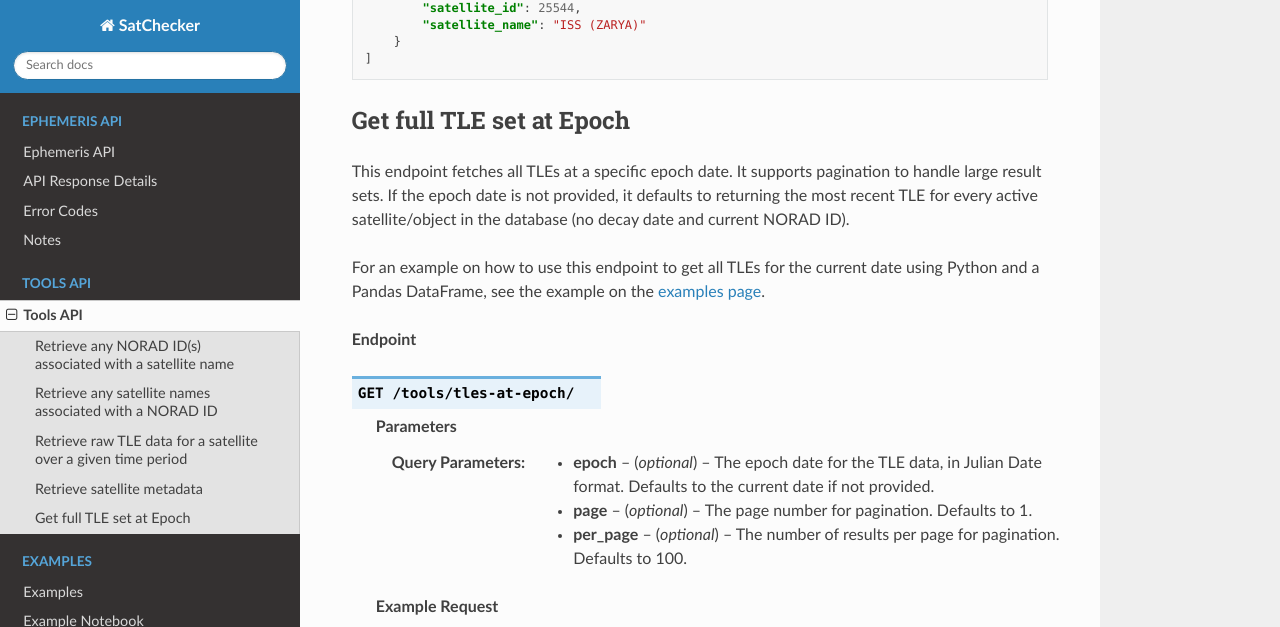
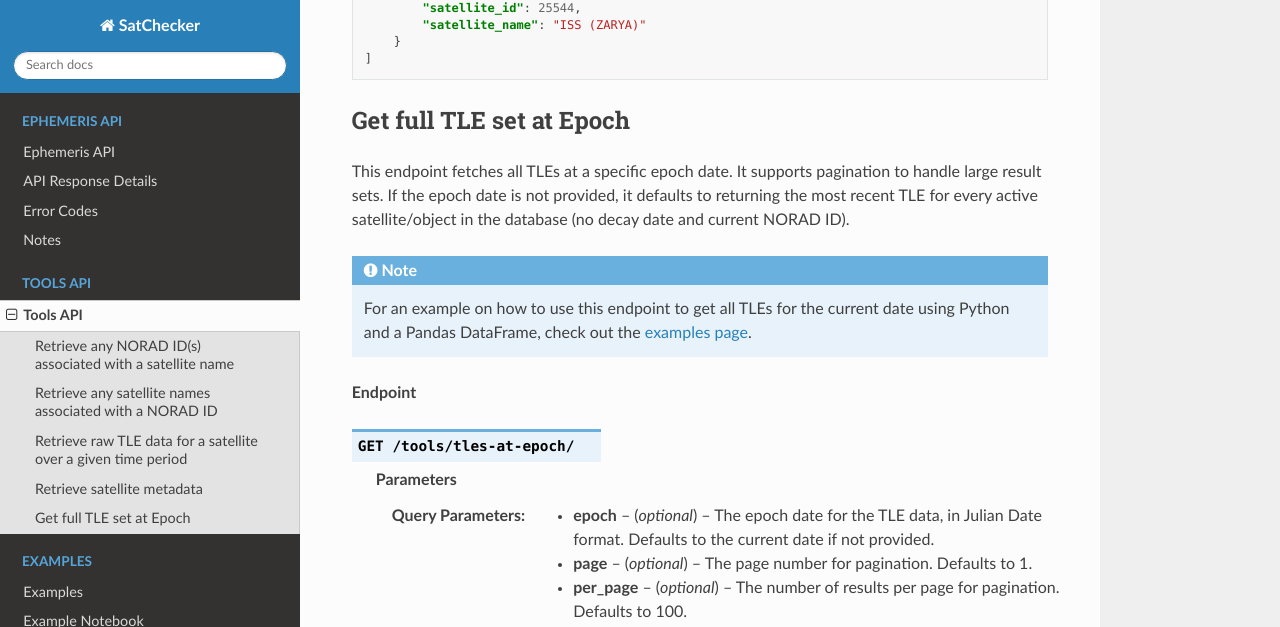
Before and after one commit to iausathub/satchecker, a Sphinx documentation site: the page built from docs/source/tools.rst, in a window 1280 px wide and 900 px high, scrolled down 2988 px, cut to the strip 0-627 px from the top of the window. Built offline with Sphinx 7.4.7 and the Read the Docs theme 3.1.0, drawn with Linux system fonts in a browser that asks for light colours.

```diff
--- a/docs/source/api_response.rst
+++ b/docs/source/api_response.rst
@@ -140,5 +140,5 @@ Example Response
             "international_designator"
         ],
     "source": "IAU CPS SatChecker",
-    "version": "1.0.3"
+    "version": "1.0.4"
     }
--- a/docs/source/conf.py
+++ b/docs/source/conf.py
@@ -32,7 +32,7 @@ copyright = "2024, IAU Centre for the Protection of Dark and Quiet Sky from \
 author = "IAU CPS"
 
 # The full version, including alpha/beta/rc tags
-release = "1.0.3"
+release = "1.0.4"
 
 
 # -- General configuration ---------------------------------------------------
--- a/docs/source/release.rst
+++ b/docs/source/release.rst
@@ -2,6 +2,10 @@ Release History
 ================
 
 See the full changelog `here <https://github.com/iausathub/satchecker/releases>`_.
+
+v1.0.4
+------------
+* Add endpoint to get all TLEs for active objects at the current (or specified ) epoch.
 
 v1.0.3
 ------------
--- a/docs/source/tools.rst
+++ b/docs/source/tools.rst
@@ -237,8 +237,9 @@ This endpoint fetches all TLEs at a specific epoch date. It supports pagination
 If the epoch date is not provided, it defaults to returning the most recent TLE for every active satellite/object
 in the database (no decay date and current NORAD ID).
 
-For an example on how to use this endpoint to get all TLEs for the current date using Python and a Pandas DataFrame,
-see the example on the :doc:`examples page <examples>`.
+.. note::
+    For an example on how to use this endpoint to get all TLEs for the current date using Python and a Pandas DataFrame,
+    check out the :doc:`examples page <examples>`.
 
 **Endpoint**
 
```
Also changed, not shown: other parts of docs/source/tools.rst (+1 -1 lines), 2 other files.
